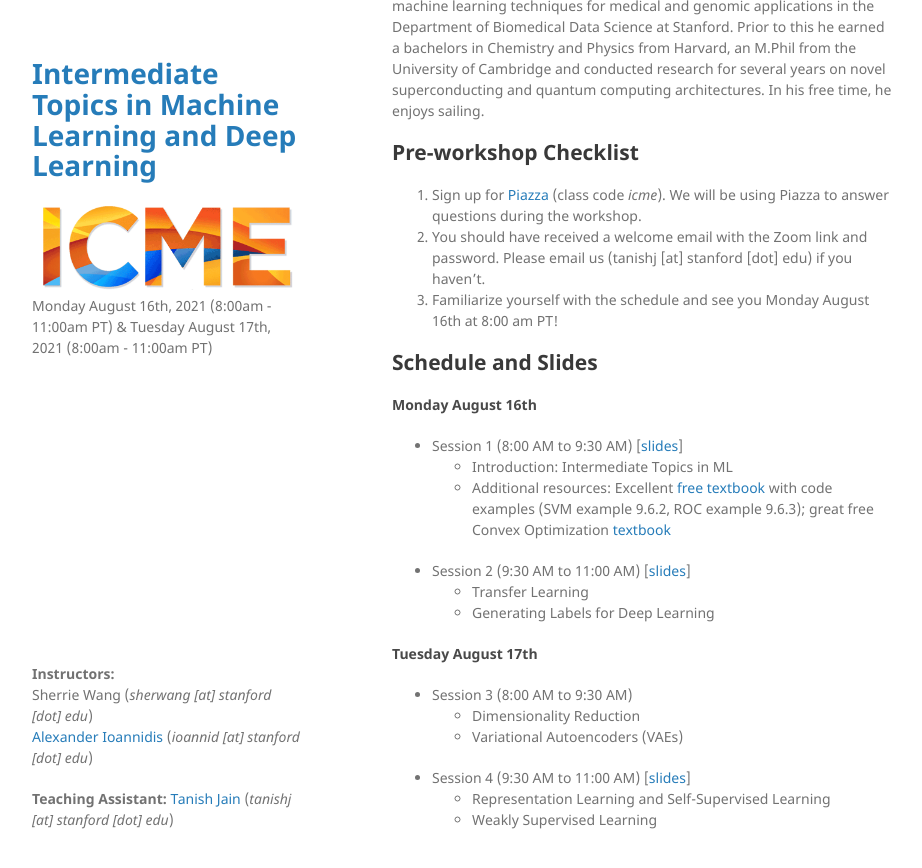
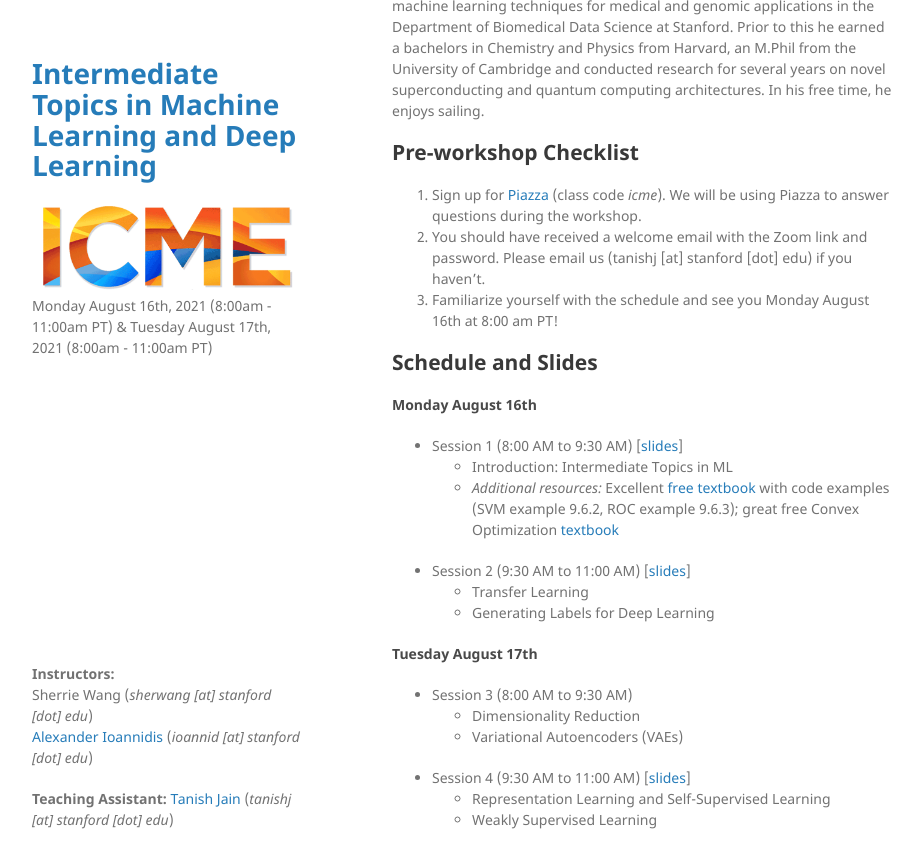
Before and after one commit to icme-workshops/intermediate-ml, a Jekyll site: the page built from index.md, in a window 1280 px wide and 900 px high, scrolled down 918 px. Shown: the top 868 px of the window, without its empty margins (178-1100 px from the left). Built offline with Jekyll 4.4.1, drawn with Linux system fonts in a browser that asks for light colours; our own code applies the rules of GitHub Pages for plain Markdown files.

```diff
--- a/index.md
+++ b/index.md
@@ -28,7 +28,7 @@ Alexander Ioannidis earned his Ph.D. in Computational and Mathematical Engineeri
 
 - Session 1 (8:00 AM to 9:30 AM) [[slides](/docs/intro.pdf)]
   - Introduction: Intermediate Topics in ML
-  -  Additional resources: Excellent [free textbook](https://www.statlearning.com/) with code examples (SVM example 9.6.2, ROC example 9.6.3); great free Convex Optimization [textbook](https://web.stanford.edu/~boyd/cvxbook/)
+  - <i>Additional resources:</i> Excellent [free textbook](https://www.statlearning.com/) with code examples (SVM example 9.6.2, ROC example 9.6.3); great free Convex Optimization [textbook](https://web.stanford.edu/~boyd/cvxbook/)
 - Session 2 (9:30 AM to 11:00 AM)  [[slides](/docs/transfer-learning_label-generation.pdf)]
   - Transfer Learning
   - Generating Labels for Deep Learning
```
